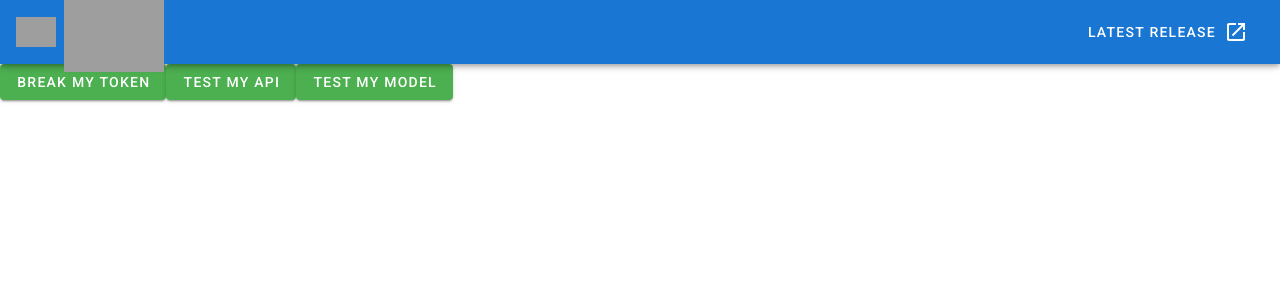
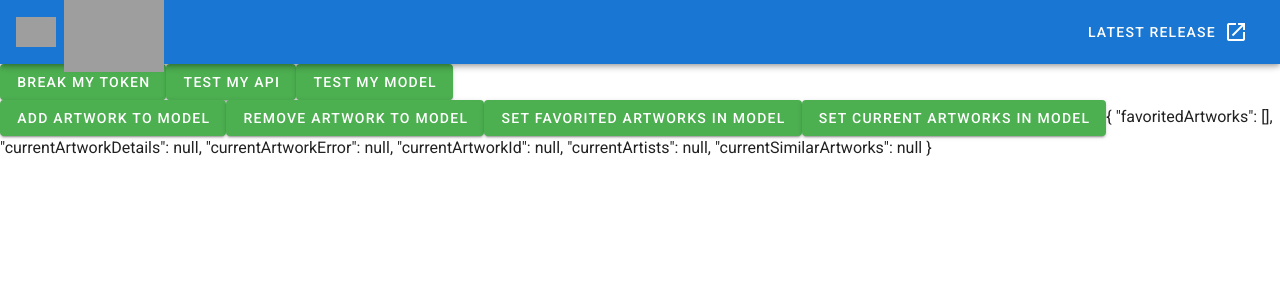
Before and after one commit to AlexStoica12/DH2642, a Vue app: page / in a window 1280 px wide. Shown: the top 300 px of the page. Built offline with nearby package versions, Linux system fonts and the light colour scheme; no server answers; grey boxes are pictures that could not be loaded.

Commit message:
vuex implemented
Co-authored-by: AlexStoica12 <armst@kth.se>

```diff
--- a/src/store/index.js
+++ b/src/store/index.js
@@ -1,5 +1,6 @@
 import Vue from "vue";
 import Vuex from "vuex";
+import ArtsyModel from "../js/artsyModel.js";
 
 Vue.use(Vuex);
 
@@ -7,10 +8,14 @@ export default new Vuex.Store({
   state: {
     status: "",
     token: localStorage.getItem("token") | "",
+    model: new ArtsyModel(),
   },
   mutations: {
-    auth_request(state) {
+    request(state) {
       state.status = "loading";
+    },
+    complete(state) {
+      state.status = "success";
     },
     auth_success(state, token) {
       state.status = "success";
@@ -22,6 +27,18 @@ export default new Vuex.Store({
     logout(state) {
       state.status = "";
       state.token = "";
+    },
+    addToFavorited(state, artwork) {
+      state.model.addToFavorited(artwork);
+    },
+    removeFromFavorited(state, artwork) {
+      state.model.removeFromFavorited(artwork);
+    },
+    setFavoritedArtworks(state, artwork) {
+      state.model.setFavoritedArtworks(artwork);
+    },
+    setCurrentArtwork(state, artwork) {
+      state.model.setCurrentArtwork(artwork);
     },
   },
   actions: {
@@ -53,10 +70,25 @@ export default new Vuex.Store({
           });
       });
     },
+    addToFavorited({ commit }, artwork) {
+      commit("addToFavorited", artwork);
+    },
+    removeFromFavorited({ commit }, artwork) {
+      commit("removeFromFavorited", artwork);
+    },
+    setFavoritedArtworks({ commit }, artworks) {
+      commit("setFavoritedArtworks", artworks);
+    },
+    async setCurrentArtwork({ commit }, artwork) {
+      commit("request");
+      commit("setCurrentArtwork", artwork);
+      commit("complete");
+    },
   },
   getters: {
     isLoggedIn: (state) => !!state.token,
     authStatus: (state) => state.status,
     currentToken: (state) => state.token,
+    myModel: (state) => state.model,
   },
 });
--- a/src/views/Signin.vue
+++ b/src/views/Signin.vue
@@ -3,6 +3,18 @@
     <v-btn color="success" @click="breakFunc">Break My Token</v-btn>
     <v-btn color="success" @click="test">Test my Api</v-btn>
     <v-btn color="success" @click="testModelFunc">Test my Model</v-btn>
+    <br />
+    <v-btn color="success" @click="addToFavorited">Add Artwork to Model</v-btn>
+    <v-btn color="success" @click="removeFromFavorited"
+      >Remove Artwork to Model</v-btn
+    >
+    <v-btn color="success" @click="setFavoritedArtworks"
+      >Set Favorited Artworks in Model</v-btn
+    >
+    <v-btn color="success" @click="setCurrentArtwork"
+      >Set Current Artworks in Model</v-btn
+    >
+    <span>{{ model }}</span>
   </div>
 </template>
 
@@ -18,8 +30,36 @@ export default {
     isLoggedIn: function () {
       return this.$store.getters.isLoggedIn;
     },
+    model: function () {
+      return this.$store.getters.myModel;
+    },
   },
   methods: {
+    addToFavorited: async function () {
+      this.$store.dispatch("addToFavorited", {
+        id: "516dfb9ab31e2b2270000c45",
+      });
+      console.log(this.$store.getters.myModel);
+    },
+    removeFromFavorited: function () {
+      this.$store.dispatch("removeFromFavorited", {
+        id: "4eaf151bd2a582000100ba46",
+      });
+      console.log(this.$store.getters.myModel);
+    },
+    setFavoritedArtworks: function () {
+      this.$store.dispatch("setFavoritedArtworks", [
+        { id: "4eaf151bd2a582000100ba46" },
+        { id: "4eb2ff37e9bbd9000100dd34" },
+        { id: "5081754dc883d20002000dbf" },
+        { id: "521e6c32c9dc2436800001b1" },
+      ]);
+      console.log(this.$store.getters.myModel);
+    },
+    setCurrentArtwork: function () {
+      this.$store.dispatch("setCurrentArtwork", "4eaf151bd2a582000100ba46");
+      console.log(this.$store.getters.myModel);
+    },
     check: function () {
       console.log(this.$store.getters.currentToken);
     },
```
